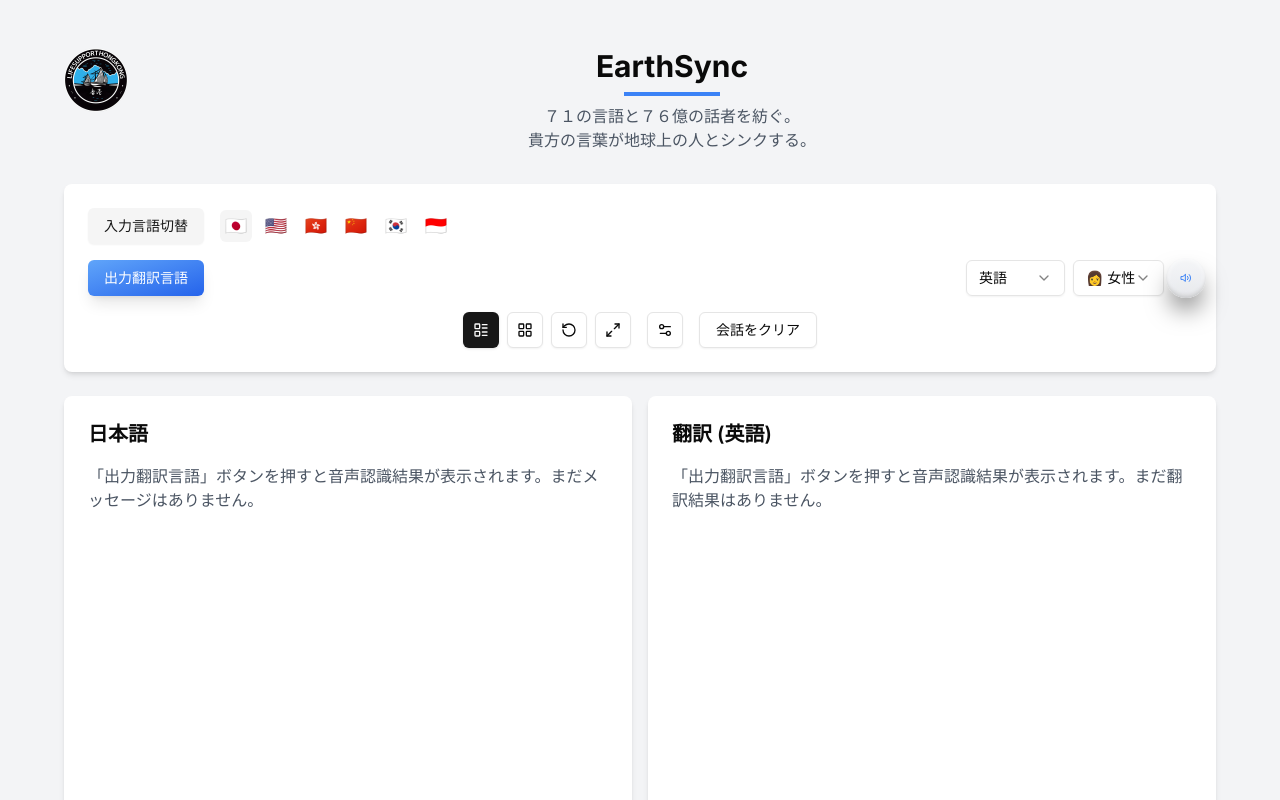
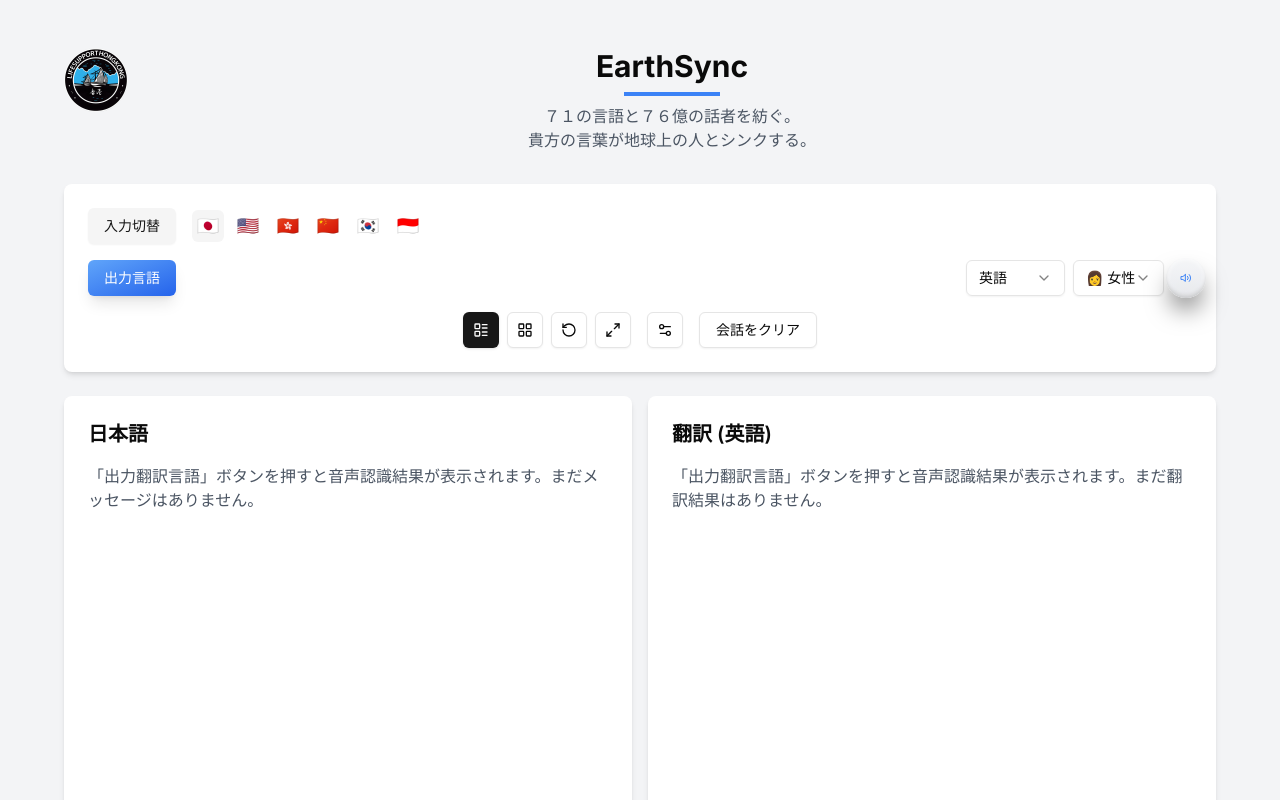
Before and after one commit to cantoneseslang/simultaneous-interpretation-system, a Next.js app: page / in a window 1280 px wide. Shown: the top 800 px of the page. Built offline with nearby package versions, Linux system fonts and the light colour scheme.

Commit message:
Update code with new changes

```diff
--- a/app/page.tsx
+++ b/app/page.tsx
@@ -258,7 +258,7 @@
             {/* 1行目：入力言語切替ボタンと国旗ボタン */}
             <div className="flex items-center gap-4">
               <Button variant="secondary" className="pointer-events-none">
-                入力言語切替
+                入力切替
               </Button>
 
               <div className="flex gap-2">
@@ -351,7 +351,7 @@
   onClick={toggleListening}
   variant={isListening ? "gradientDestructive" : "gradient"}
 >
-  {isListening ? "停止" : "出力翻訳言語"}
+  {isListening ? "停止" : "出力言語"}
 </Button>
 
               <div className="flex items-center gap-2">
```
